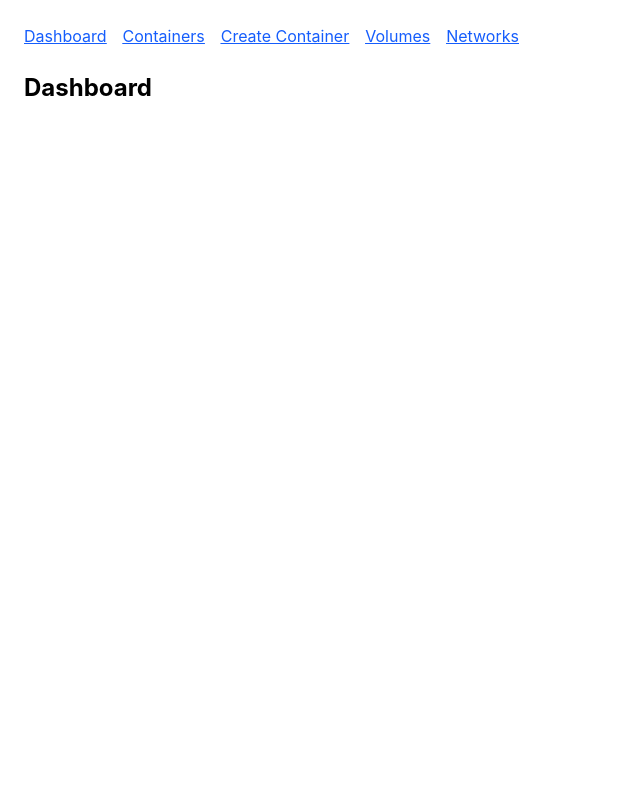
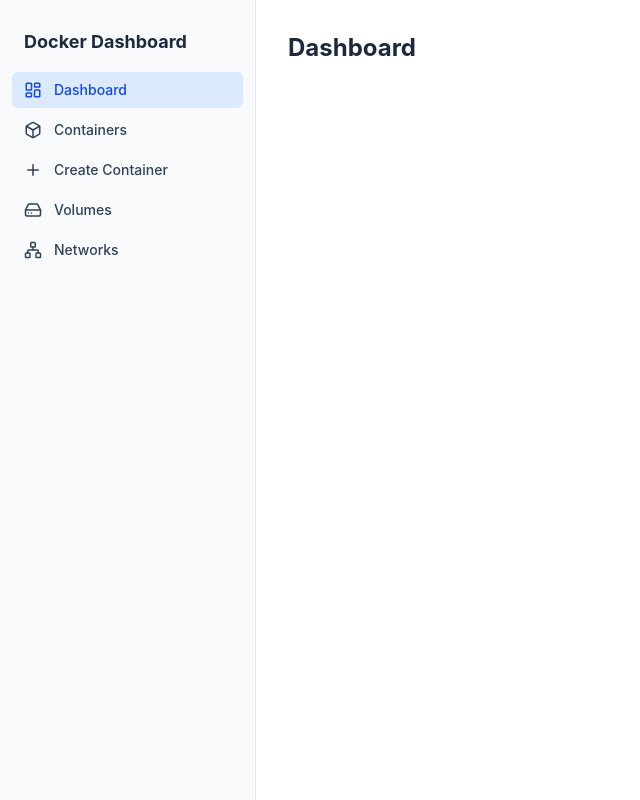
Before and after one commit to kaziashik/Docker-Management-Dashboard, a React app in the folder frontend/: page / in a window 1280 px wide. Shown: the whole page, without its empty margins (0-640 px from the left). Built offline with nearby package versions, Linux system fonts and the light colour scheme; the HTML template or start-up script is replaced by a standard one.

Commit message:
Refactor App component to use Layout in routing and add environment configuration files

```diff
--- a/frontend/src/App.jsx
+++ b/frontend/src/App.jsx
@@ -1,26 +1,7 @@
-import { Routes, Route, Link } from 'react-router-dom'
-import Dashboard from './pages/Dashboard'
-import Containers from './pages/Containers'
-import CreateContainer from './pages/CreateContainer'
-import Volumes from './pages/Volumes'
-import Networks from './pages/Networks'
 import AppRoutes from './routes/AppRoutes'
 
 function App() {
-  return (
-    <div className="p-6">
-      {/* Temporary links for testing. We replace this with a real layout in the next task */}
-      <nav className="flex gap-4 mb-6 text-blue-600 underline">
-        <Link to="/">Dashboard</Link>
-        <Link to="/containers">Containers</Link>
-        <Link to="/containers/create">Create Container</Link>
-        <Link to="/volumes">Volumes</Link>
-        <Link to="/networks">Networks</Link>
-      </nav>
-
-      <AppRoutes></AppRoutes>
-    </div>
-  )
+  return <AppRoutes />
 }
 
 export default App
--- a/frontend/src/routes/AppRoutes.jsx
+++ b/frontend/src/routes/AppRoutes.jsx
@@ -1,4 +1,5 @@
 import { Routes, Route } from 'react-router-dom'
+import Layout from '../components/Layout'
 import Dashboard from '../pages/Dashboard'
 import Containers from '../pages/Containers'
 import CreateContainer from '../pages/CreateContainer'
@@ -8,12 +9,14 @@
 function AppRoutes() {
   return (
     <Routes>
+      <Route element={<Layout />}>
         <Route path="/" element={<Dashboard />} />
         <Route path="/containers" element={<Containers />} />
         <Route path="/containers/create" element={<CreateContainer />} />
         <Route path="/volumes" element={<Volumes />} />
         <Route path="/networks" element={<Networks />} />
         <Route path="*" element={<h1 className="text-2xl font-bold">404 - Page not found</h1>} />
+      </Route>
     </Routes>
   )
 }
```
Also changed, not shown: 2 other files (tests, documents, lock files or other folders). Lines whose indentation alone changed are shown as unchanged.
